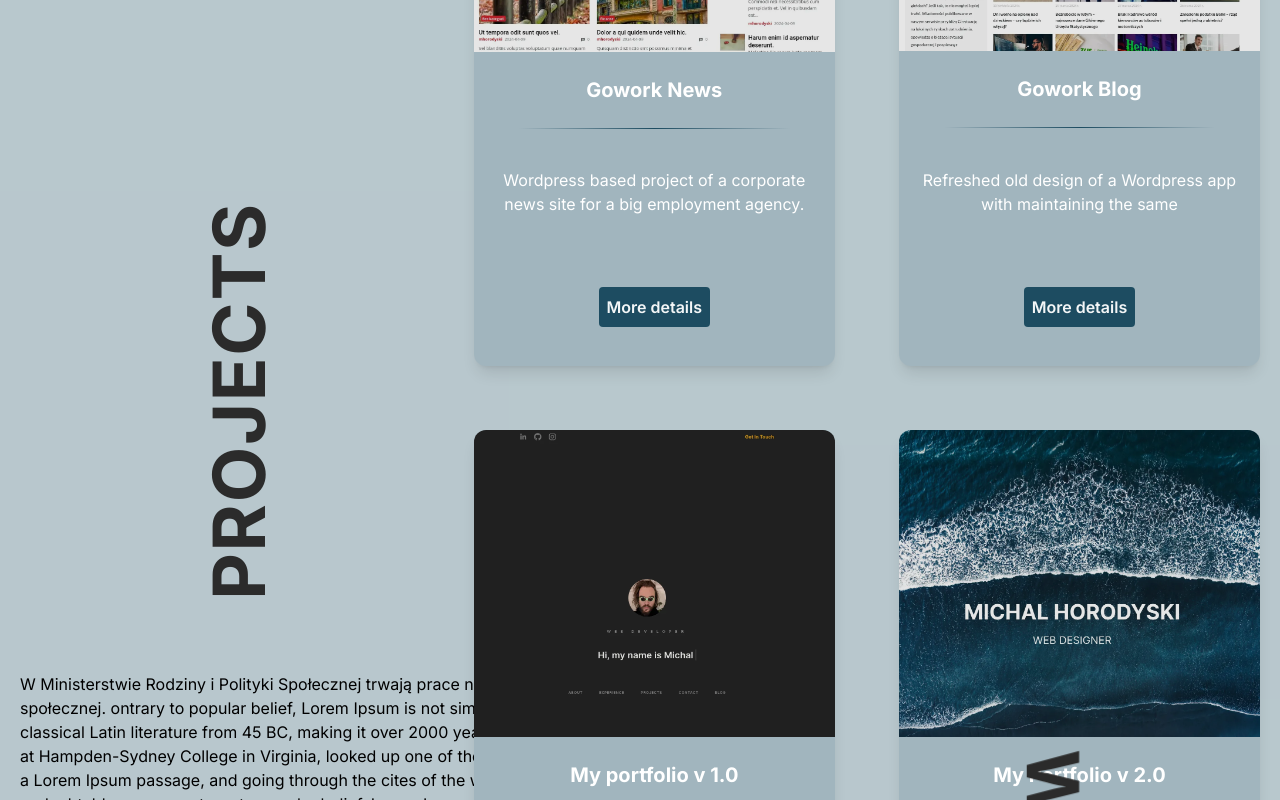
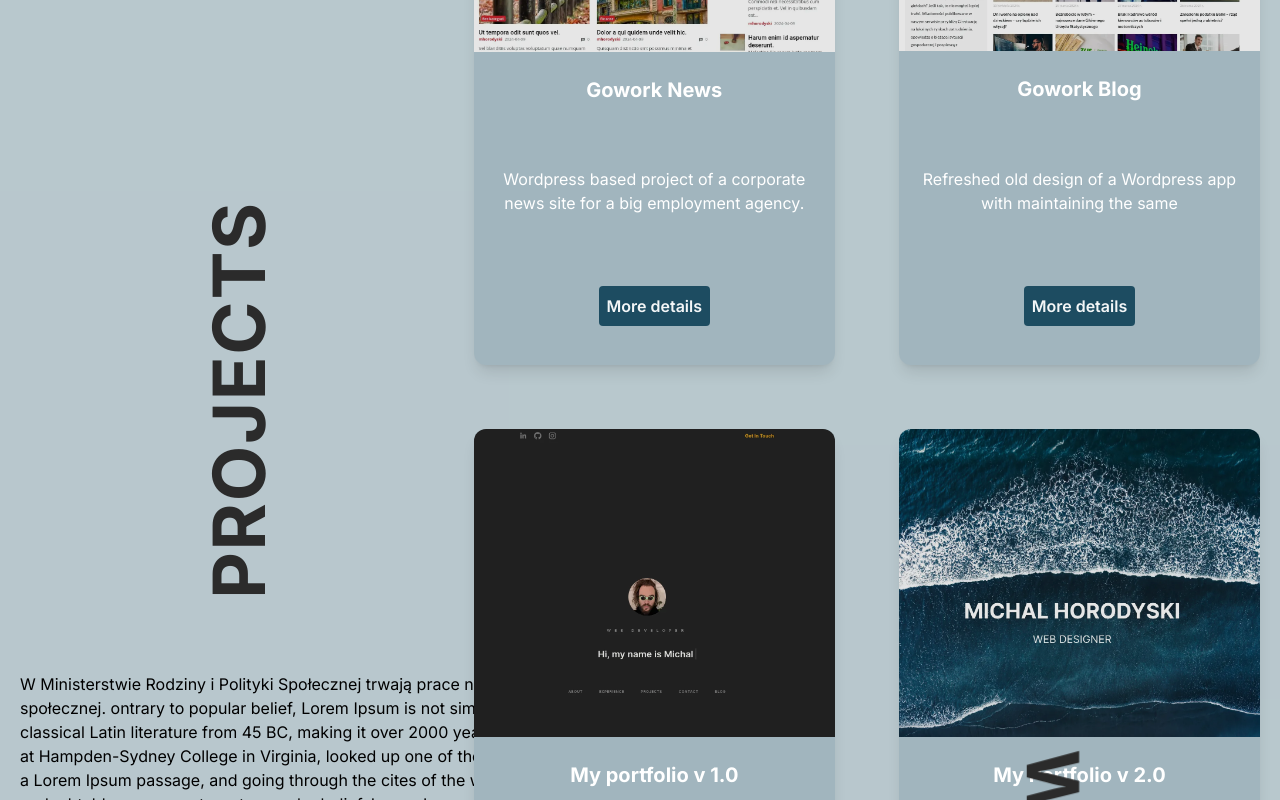
Before and after one commit to Mim-Sky/portfolio-2.0-main, a Next.js app: page / in a window 1280 px wide. Shown: the part 1080-1880 px from the top of the page. Built offline with nearby package versions, Linux system fonts and the light colour scheme.

Commit message:
hr removed

```diff
--- a/src/components/Card/card.jsx
+++ b/src/components/Card/card.jsx
@@ -58,8 +58,9 @@ const Card = ({ title, image, description, projectDetails }) => {
       alt='project website screenshot'/>
   </div>
   <h2 className="text-xl font-bold text-white text-center mt-6 pb-6">{title}</h2>
-  <hr className="hr-gradient mx-auto w-3/4"/>
-  <div className='p-4 h-1/2 flex flex-col justify-around gap-6'>
+
+  <div className='p-4 h-1/2 flex flex-col justify-around gap-6 '>
+
     <p className="text-white text-center">{description}</p>
     <div className='text-center'>
     <Button onClick={clickHandler}>More details</Button>
```
